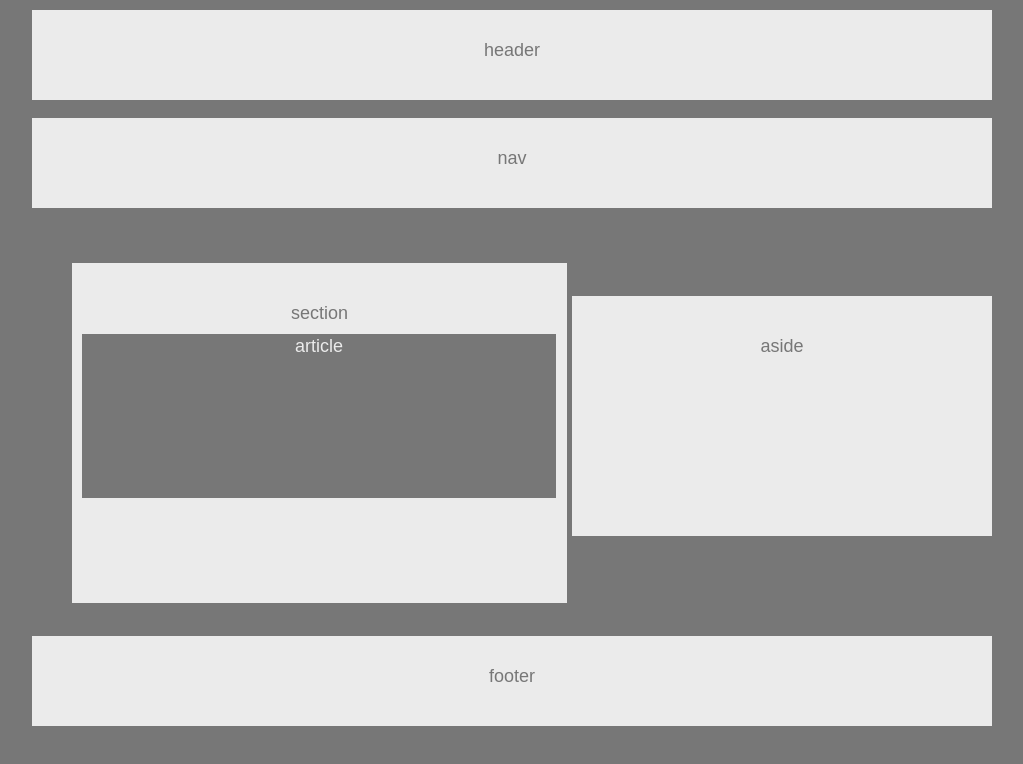
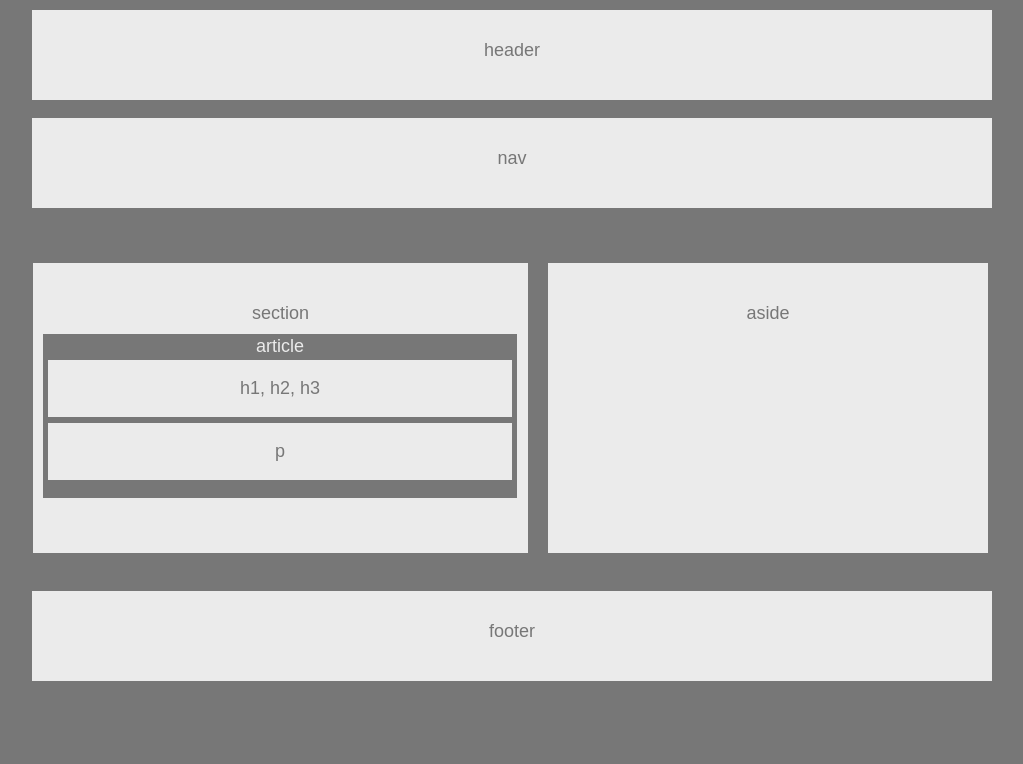
Before and after one commit to lhutchinson519/HW-Wirefram, a plain HTML site: page index.html in a window 1280 px wide. Shown: the whole page, without its empty margins (118-1141 px from the left). Drawn offline with Linux system fonts and the light colour scheme.

Commit message:
only have margins left!

```diff
--- a/index.html
+++ b/index.html
@@ -20,12 +20,26 @@
 
 <ul>
   <li>
-  <div class="section">
-    <section>section</section>
+  <div id="section">
 
-    <div id="article">
-      <article>article</article>
+    <section>section
+
+    <div class="article">
+      <article>article
+
+    <div class="h">
+      <p>h1, h2, h3</p>
     </div>
+
+    <div class="p">
+      <p>p</p>
+    </article>
+
+    </div>
+
+    </section>
+  </div>
+
 
   </div>
   </li>
--- a/style.css
+++ b/style.css
@@ -31,17 +31,20 @@ div.nav { position: relative;
 li {
   display: inline-block;
 }
-div.section { margin-top: 37px;
+
+#section { margin-top: 37px;
   position: relative;
   width: 495px;
-  height: 300px;
+  height: 250px;
   background-color: #ebebeb;
   color: #777;
   text-align: center;
   padding-top: 40px;
+  float: left;
+  margin-left: -39px;
 }
 
-#article {
+div.article {
   margin-top: 50px;
   position: relative;
   width: 470px;
@@ -53,14 +56,32 @@ div.section { margin-top: 37px;
   margin: 10px;
 }
 
-div.aside { margin-top: 37px;
+div.h {
+  /*position: relative;*/
+ border-style: solid;
+ background-color: #ebebeb;
+ color: #777;
+ text-align: center;
+}
+
+div.p {
   position: relative;
-  width: 420px;
-  height: 200px;
+ border-style: solid;
+ background-color: #ebebeb;
+ color: #777;
+ text-align: center;
+}
+
+div.aside {
+  position: relative;
+  width: 440px;
+  height: 250px;
   background-color: #ebebeb;
   color: #777;
   text-align: center;
   padding-top: 40px;
+  float: left;
+  margin-left: 15px;
 }
 
 
```
